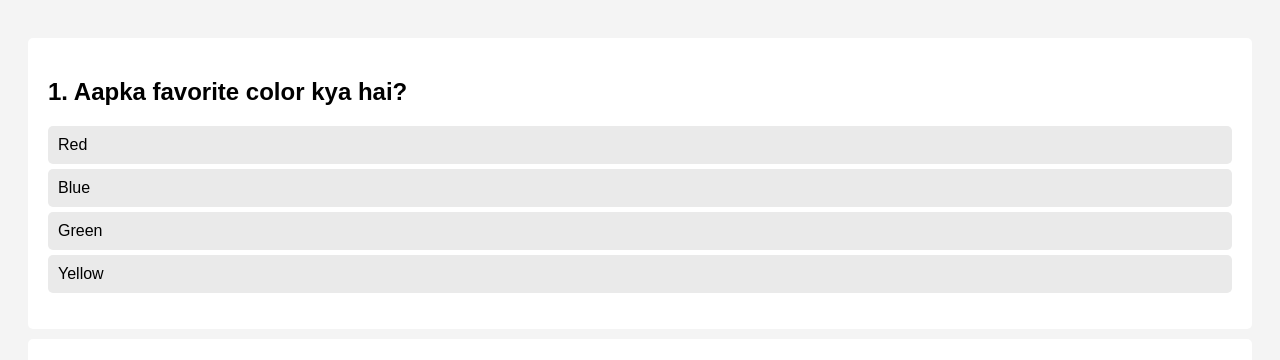
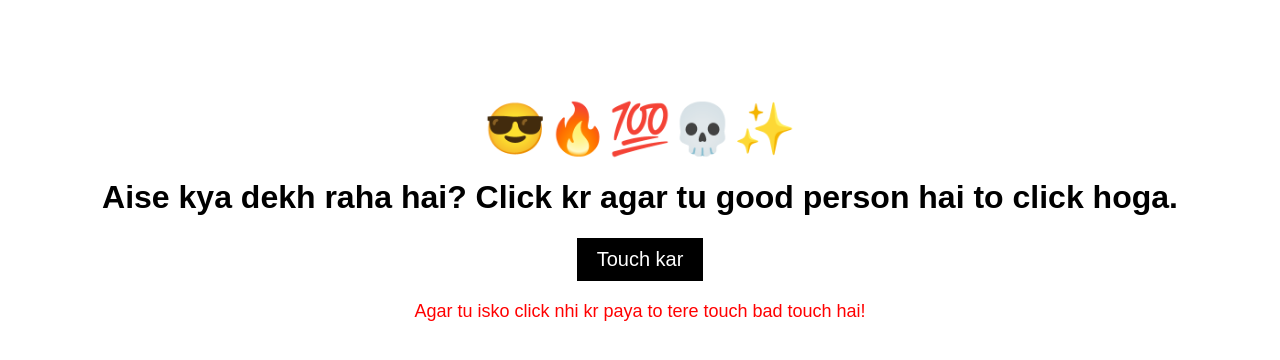
Before and after one commit to IDFCuser69/ShubhXD, a plain HTML site: page index.html in a window 1280 px wide. Drawn offline with Linux system fonts and the light colour scheme.

Commit message:
Update index.html

```diff
--- a/index.html
+++ b/index.html
@@ -3,191 +3,62 @@
 <head>
     <meta charset="UTF-8">
     <meta name="viewport" content="width=device-width, initial-scale=1.0">
-    <title>Simple Quiz</title>
+    <title>Prank Website</title>
     <style>
         body {
-            font-family: Arial, sans-serif;
-            background-color: #f4f4f4;
-            padding: 20px;
+            background-color: white;
+            font-family: 'Arial', sans-serif;
+            text-align: center;
+            margin-top: 100px;
         }
-        .question {
-            background: #fff;
-            padding: 20px;
-            border-radius: 5px;
-            margin: 10px 0;
+
+        .symbols {
+            font-size: 50px;
+            margin-bottom: 20px;
         }
-        .options {
-            list-style-type: none;
-            padding: 0;
+
+        h1 {
+            color: black;
         }
-        .options li {
-            background: #eaeaea;
-            margin: 5px 0;
-            padding: 10px;
-            border-radius: 5px;
+
+        .prank-btn {
+            font-size: 20px;
+            padding: 10px 20px;
+            background-color: black;
+            color: white;
+            border: none;
             cursor: pointer;
+            position: relative;
+            transition: all 0.3s ease;
         }
-        #next-button {
-            display: none;
+
+        .prank-btn:hover {
+            left: 100px;
+        }
+
+        .warning {
             margin-top: 20px;
+            color: red;
+            font-size: 18px;
         }
     </style>
 </head>
 <body>
-    <div id="quiz-container">
-        <div class="question">
-            <h2 id="question-text"></h2>
-            <ul class="options" id="options-list"></ul>
-        </div>
-        <button id="next-button">Next Question</button>
-    </div>
+
+    <div class="symbols">😎🔥💯💀✨</div>
+
+    <h1>Aise kya dekh raha hai? Click kr agar tu good person hai to click hoga.</h1>
+
+    <button class="prank-btn">Touch kar</button>
+
+    <p class="warning">Agar tu isko click nhi kr paya to tere touch bad touch hai!</p>
 
     <script>
-        const questions = [
-            {
-                question: "1. Aapka favorite color kya hai?",
-                options: ["Red", "Blue", "Green", "Yellow"],
-            },
-            {
-                question: "2. Aapka favorite food kya hai?",
-                options: ["Pasta", "Biryani", "Pizza", "Salad"],
-            },
-            {
-                question: "3. Aapka favorite animal kya hai?",
-                options: ["Dog", "Cat", "Elephant", "Tiger"],
-            },
-        ];
+        document.querySelector('.prank-btn').addEventListener('mouseover', function() {
+            this.style.left = (Math.random() * 300) + 'px';
+            this.style.top = (Math.random() * 300) + 'px';
+        });
+    </script>
 
-        let currentQuestionIndex = 0;
-
-        function loadQuestion() {
-            const questionElement = document.getElementById("question-text");
-            const optionsList = document.getElementById("options-list");
-            const nextButton = document.getElementById("next-button");
-
-            questionElement.innerText = questions[currentQuestionIndex].question;
-            optionsList.innerHTML = ""; // Clear previous options
-
-            questions[currentQuestionIndex].options.forEach((option) => {
-                const li = document.createElement("li");
-                li.innerText = option;
-                li.addEventListener("click", () => {
-                    nextButton.style.display = "block"; // Show next button
-                });
-                optionsList.appendChild(li);
-            });
-
-            nextButton.style.display = "none"; // Hide next button initially
-        }
-
-        document.getElementById("next-button").addEventListener("click", () => {
-            currentQuestionIndex++;
-            if (currentQuestionIndex < questions.length) {
-                loadQuestion();
-            } else {
-                alert("Quiz Complete!"); // Quiz completion message
-                currentQuestionIndex = 0; // Reset for next round
-                loadQuestion(); // Reload first question
-            }
-        });
-
-        loadQuestion(); // Load the first question
-    </script>
-</body>
-</html><!DOCTYPE html>
-<html lang="en">
-<head>
-    <meta charset="UTF-8">
-    <meta name="viewport" content="width=device-width, initial-scale=1.0">
-    <title>Simple Quiz</title>
-    <style>
-        body {
-            font-family: Arial, sans-serif;
-            background-color: #f4f4f4;
-            padding: 20px;
-        }
-        .question {
-            background: #fff;
-            padding: 20px;
-            border-radius: 5px;
-            margin: 10px 0;
-        }
-        .options {
-            list-style-type: none;
-            padding: 0;
-        }
-        .options li {
-            background: #eaeaea;
-            margin: 5px 0;
-            padding: 10px;
-            border-radius: 5px;
-            cursor: pointer;
-        }
-        #next-button {
-            display: none;
-            margin-top: 20px;
-        }
-    </style>
-</head>
-<body>
-    <div id="quiz-container">
-        <div class="question">
-            <h2 id="question-text"></h2>
-            <ul class="options" id="options-list"></ul>
-        </div>
-        <button id="next-button">Next Question</button>
-    </div>
-
-    <script>
-        const questions = [
-            {
-                question: "1. Aapka favorite color kya hai?",
-                options: ["Red", "Blue", "Green", "Yellow"],
-            },
-            {
-                question: "2. Aapka favorite food kya hai?",
-                options: ["Pasta", "Biryani", "Pizza", "Salad"],
-            },
-            {
-                question: "3. Aapka favorite animal kya hai?",
-                options: ["Dog", "Cat", "Elephant", "Tiger"],
-            },
-        ];
-
-        let currentQuestionIndex = 0;
-
-        function loadQuestion() {
-            const questionElement = document.getElementById("question-text");
-            const optionsList = document.getElementById("options-list");
-            const nextButton = document.getElementById("next-button");
-
-            questionElement.innerText = questions[currentQuestionIndex].question;
-            optionsList.innerHTML = ""; // Clear previous options
-
-            questions[currentQuestionIndex].options.forEach((option) => {
-                const li = document.createElement("li");
-                li.innerText = option;
-                li.addEventListener("click", () => {
-                    nextButton.style.display = "block"; // Show next button
-                });
-                optionsList.appendChild(li);
-            });
-
-            nextButton.style.display = "none"; // Hide next button initially
-        }
-
-        document.getElementById("next-button").addEventListener("click", () => {
-            currentQuestionIndex++;
-            if (currentQuestionIndex < questions.length) {
-                loadQuestion();
-            } else {
-                alert("Quiz Complete!"); // Quiz completion message
-                currentQuestionIndex = 0; // Reset for next round
-                loadQuestion(); // Reload first question
-            }
-        });
-
-        loadQuestion(); // Load the first question
-    </script>
 </body>
 </html>
```
